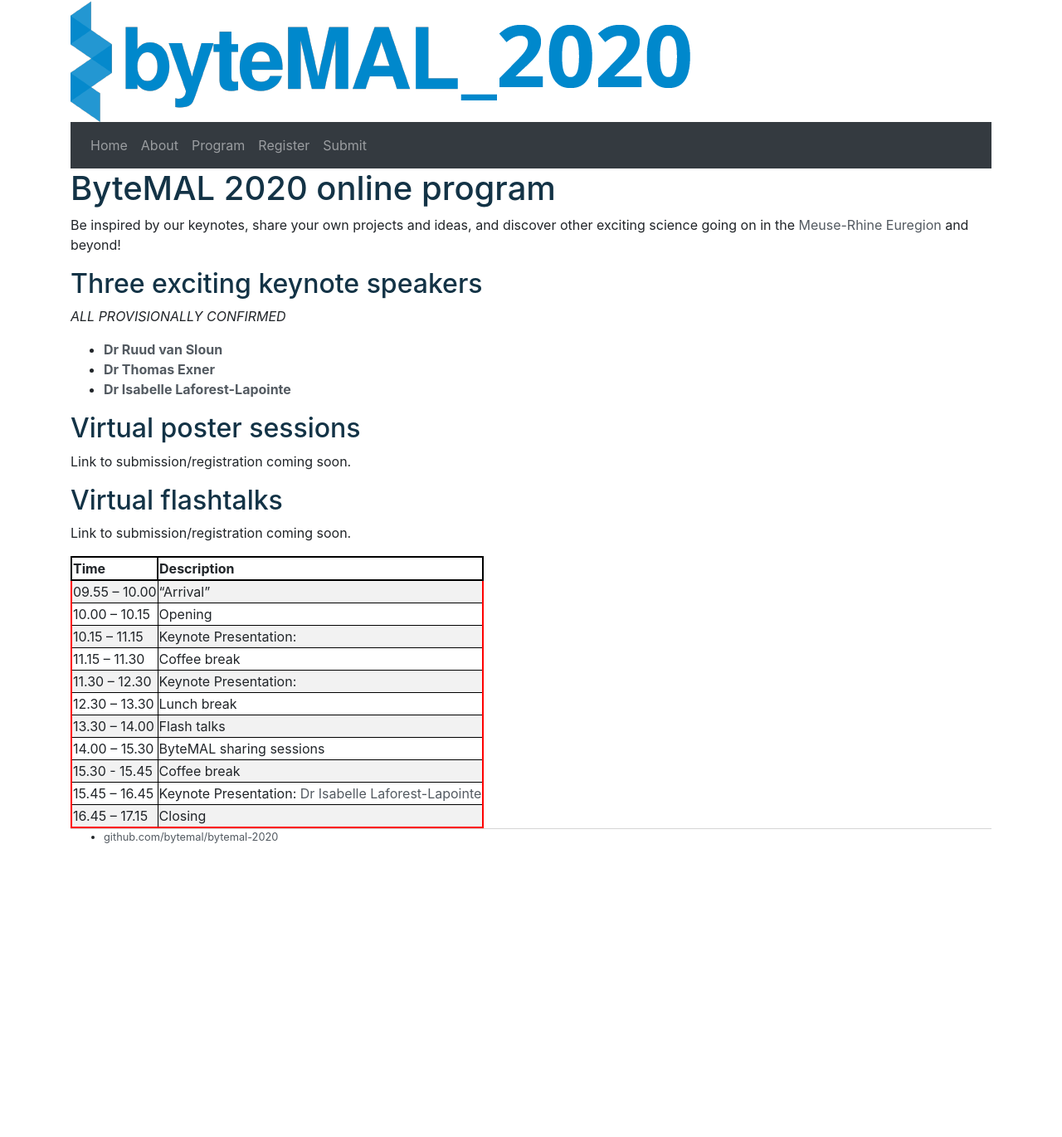
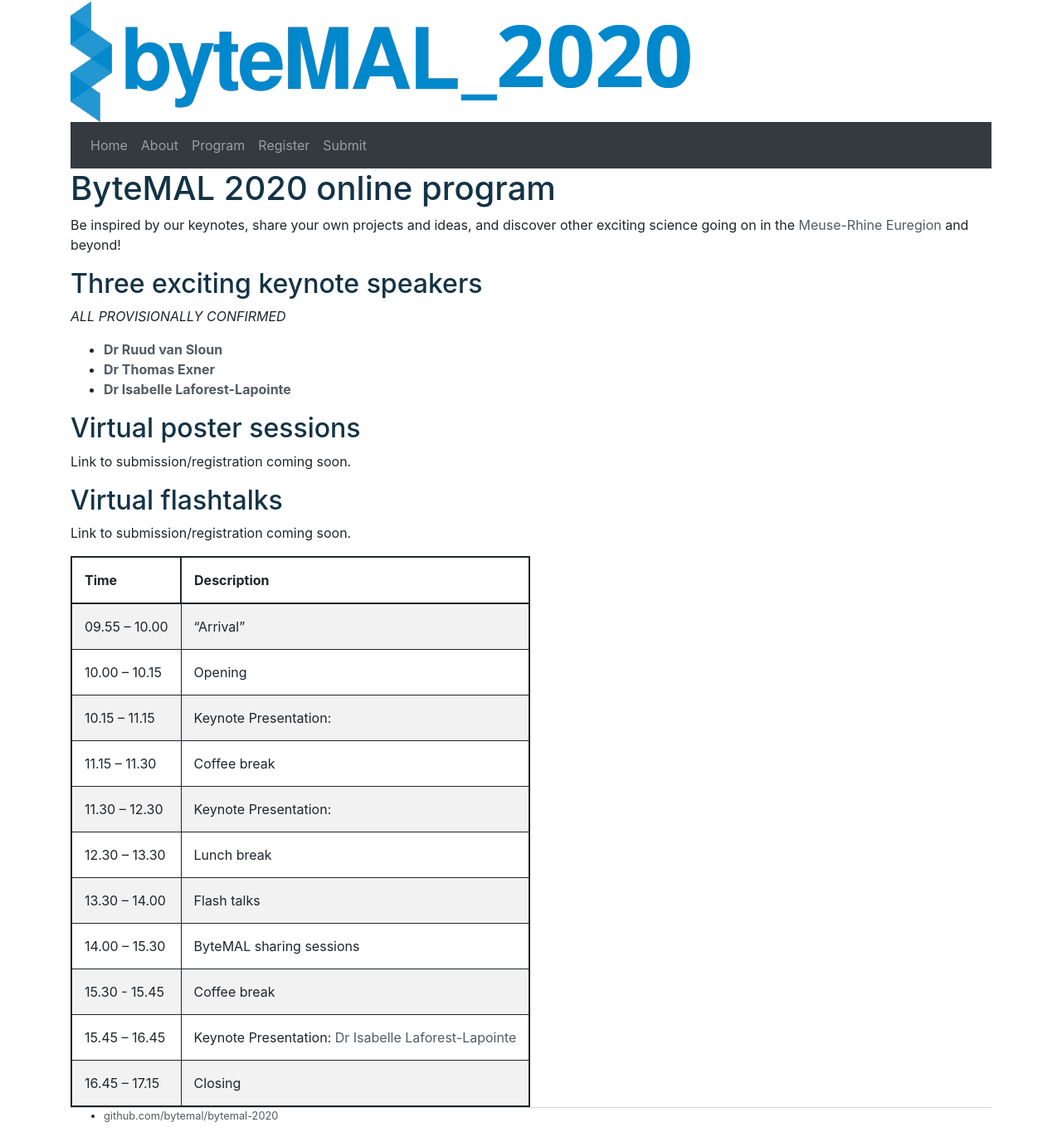
Before and after one commit to bytemal/bytemal-2020, a Jekyll site: the page built from _pages/program.md, in a window 1280 px wide. Shown: the whole page at 83% size. Built offline with Jekyll 4.4.1, drawn with Linux system fonts in a browser that asks for light colours; before the commit the page ends 1034 px from its top, so only the background shows below that.

Commit message:
table tweaks 2

```diff
--- a/css/main.css
+++ b/css/main.css
@@ -6,10 +6,9 @@
 
 table{
     border-collapse: collapse;
-    border-spacing: 0;
-    border:2px solid #ff0000;
+    border:2px solid ;
 }
-th{ border:2px solid #000000; }
-td{ border:1px solid #000000; }
+th{ border:2px solid ;  padding: 15px; }
+td{ border:1px solid ;  padding: 15px; }
 
 footer { border-top: 1px solid #d5d5d5; font-size: .8em; }
```
